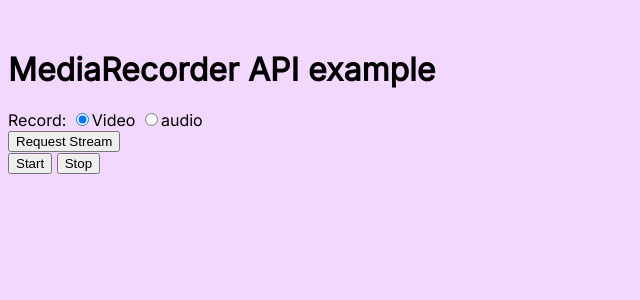
After one commit to agercha/KaraoKey, a Django app: page /record in a window 1280 px wide. The commit adds this page. Shown: the top 300 px of the page, without its empty margins (0-640 px from the left). Run offline with Django 4.2, Linux system fonts and the light colour scheme; some libraries are stand-ins or nearby versions.

Commit message:
add mediarecording api web sample

```diff
--- /dev/null
+++ b/web/KaraoKeySite/static/KaraoKeySite/record.js
@@ -0,0 +1,78 @@
+'use strict'
+
+let log = console.log.bind(console),
+  id = val => document.getElementById(val),
+  ul = id('ul'),
+  gUMbtn = id('gUMbtn'),
+  start = id('start'),
+  stop = id('stop'),
+  stream,
+  recorder,
+  counter=1,
+  chunks,
+  media;
+
+
+gUMbtn.onclick = e => {
+  let mv = id('mediaVideo'),
+      mediaOptions = {
+        video: {
+          tag: 'video',
+          type: 'video/webm',
+          ext: '.mp4',
+          gUM: {video: true, audio: true}
+        },
+        audio: {
+          tag: 'audio',
+          type: 'audio/ogg',
+          ext: '.ogg',
+          gUM: {audio: true}
+        }
+      };
+  media = mv.checked ? mediaOptions.video : mediaOptions.audio;
+  navigator.mediaDevices.getUserMedia(media.gUM).then(_stream => {
+    stream = _stream;
+    id('gUMArea').style.display = 'none';
+    id('btns').style.display = 'inherit';
+    start.removeAttribute('disabled');
+    recorder = new MediaRecorder(stream);
+    recorder.ondataavailable = e => {
+      chunks.push(e.data);
+      if(recorder.state == 'inactive')  makeLink();
+    };
+    log('got media successfully');
+  }).catch(log);
+}
+
+start.onclick = e => {
+  start.disabled = true;
+  stop.removeAttribute('disabled');
+  chunks=[];
+  recorder.start();
+}
+
+
+stop.onclick = e => {
+  stop.disabled = true;
+  recorder.stop();
+  start.removeAttribute('disabled');
+}
+
+
+
+function makeLink(){
+  let blob = new Blob(chunks, {type: media.type })
+    , url = URL.createObjectURL(blob)
+    , li = document.createElement('li')
+    , mt = document.createElement(media.tag)
+    , hf = document.createElement('a')
+  ;
+  mt.controls = true;
+  mt.src = url;
+  hf.href = url;
+  hf.download = `${counter++}${media.ext}`;
+  hf.innerHTML = `donwload ${hf.download}`;
+  li.appendChild(mt);
+  li.appendChild(hf);
+  ul.appendChild(li);
+}
--- a/web/KaraoKeySite/templates/KaraoKeySite/base.html
+++ b/web/KaraoKeySite/templates/KaraoKeySite/base.html
@@ -5,10 +5,8 @@
   <meta charset="UTF-8">
   <link rel="stylesheet" href="/static/KaraoKeySite/karaokey.css">
   <link href='https://fonts.googleapis.com/css?family=Inter' rel='stylesheet'>
-
-  <script src="https://cdn.jsdelivr.net/npm/chart.js"></script>
   <!-- <script type="module" src="../../static/KaraoKeySite/utils.js"></script> -->
-  <script type="module" src="../../static/KaraoKeySite/chart.js"></script>
+  {% block js-src %}{% endblock %}
 
   {% load static %}
 </head>
@@ -18,4 +16,5 @@
   </div>
 
 </body>
+{% block js-content %}{% endblock %}
 </html>
--- a/web/KaraoKeySite/templates/KaraoKeySite/chart.html
+++ b/web/KaraoKeySite/templates/KaraoKeySite/chart.html
@@ -3,6 +3,11 @@
 {% block title %} KaraoKey {% endblock %}
 
 {% block page-name %}
+{% endblock %}
+
+{% block js-src %}
+<script src="https://cdn.jsdelivr.net/npm/chart.js"></script>
+<script type="module" src="../../static/KaraoKeySite/chart.js"></script>
 {% endblock %}
 
 {% block page-content %}
--- a/web/KaraoKeySite/templates/KaraoKeySite/home.html
+++ b/web/KaraoKeySite/templates/KaraoKeySite/home.html
@@ -24,7 +24,7 @@
     </a>
   </p>
   <p>
-    <a href="/song/happybirthday" id="id_nav_logout" class="header_button">
+    <a href="/song/twinkletwinkle" id="id_nav_logout" class="header_button">
       twinkle twinkle little star
     </a>
   </p>
--- /dev/null
+++ b/web/KaraoKeySite/templates/KaraoKeySite/record.html
@@ -0,0 +1,31 @@
+<!-- from https://github.com/Mido22/MediaRecorder-sample -->
+
+{% extends "KaraoKeySite/base.html" %}
+
+{% block title %} KaraoKey {% endblock %}
+
+{% block page-name %}
+{% endblock %}
+
+{% block page-content %}
+  <h1> MediaRecorder API example</h1>
+
+  <div id='gUMArea'>
+    <div>
+    Record:
+      <input type="radio" name="media" value="video" checked id='mediaVideo'>Video
+      <input type="radio" name="media" value="audio">audio
+    </div>
+    <button class="btn btn-default"  id='gUMbtn'>Request Stream</button>
+  </div>
+  <div id='btns'>
+    <button  class="btn btn-default" id='start'>Start</button>
+    <button  class="btn btn-default" id='stop'>Stop</button>
+  </div>
+  <div>
+    <ul  class="list-unstyled" id='ul'></ul>
+  </div>
+  <script src="https://code.jquery.com/jquery-2.2.0.min.js"></script>
+  <script src="https://maxcdn.bootstrapcdn.com/bootstrap/3.3.6/js/bootstrap.min.js"></script>
+  <script src="../../static/KaraoKeySite/record.js"></script>
+{% endblock %}
--- a/web/KaraoKeySite/views.py
+++ b/web/KaraoKeySite/views.py
@@ -14,6 +14,9 @@ def home(request):
 
 def dummy_chart(request):
   return render(request, 'KaraoKeySite/chart.html', {})
+
+def dummy_record(request):
+  return render(request, 'KaraoKeySite/record.html', {})
 
 def quick_enter(request):
   if not User.objects.filter(username="admin").exists():
--- a/web/webapp/urls.py
+++ b/web/webapp/urls.py
@@ -26,6 +26,6 @@ urlpatterns = [
     path('register', views.register_action, name='register'),
     path('quick_enter', views.quick_enter, name='quick_enter'),
     path('song/<str:song>', views.game, name="song"),
-    path('chart', views.dummy_chart, name="chart")
+    path('chart', views.dummy_chart, name="chart"),
+    path('record', views.dummy_record, name="record")
 ]
-3
```
